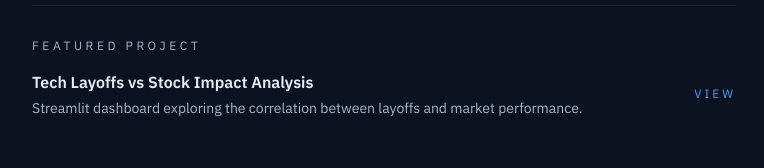
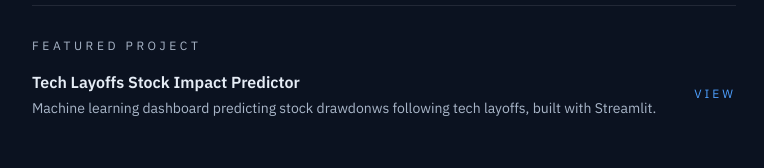
Before and after one commit to nathanko378/portfolio, a Next.js app: page / in a window 1280 px wide. Shown: the part 494-662 px from the top of the page, without its empty margins (256-1020 px from the left). Built offline with nearby package versions, Linux system fonts and the light colour scheme.

Commit message:
updated project line

```diff
--- a/app/page.tsx
+++ b/app/page.tsx
@@ -155,11 +155,10 @@ export default function HomePage() {
         <div className="flex flex-wrap items-center justify-between gap-3 text-sm text-haze">
           <div className="space-y-1">
             <p className="text-base font-semibold text-mist">
-              Tech Layoffs vs Stock Impact Analysis
+              Tech Layoffs Stock Impact Predictor
             </p>
             <p>
-              Streamlit dashboard exploring the correlation between layoffs and
-              market performance.
+              Machine learning dashboard predicting stock drawdonws following tech layoffs, built with Streamlit.
             </p>
           </div>
           <a
```
